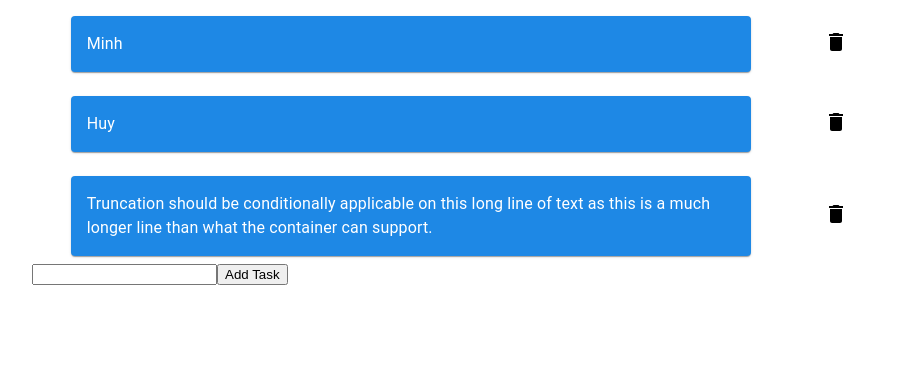
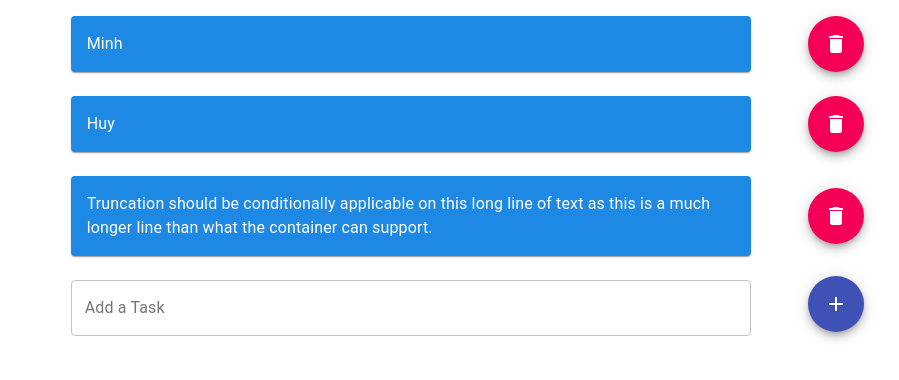
Before and after one commit to minh-nguyen-97/react-todo-app, a React (Create React App) app: page / in a window 1280 px wide. Shown: the top 380 px of the page, without its empty margins (152-1051 px from the left). Built offline with nearby package versions, Linux system fonts and the light colour scheme.

Commit message:
Material UI for AddItem

```diff
--- a/package.json
+++ b/package.json
@@ -6,6 +6,7 @@
     "@material-ui/core": "^4.4.2",
     "@material-ui/icons": "^4.4.1",
     "@material-ui/system": "^4.3.3",
+    "prop-types": "^15.7.2",
     "react": "^16.9.0",
     "react-dom": "^16.9.0",
     "react-scripts": "3.1.1",
--- a/src/components/AddItem.js
+++ b/src/components/AddItem.js
@@ -1,6 +1,21 @@
 import React from 'react'
+import { TextField, withStyles, Grid, Typography } from '@material-ui/core';
+import PropTypes from 'prop-types';
+import Fab from '@material-ui/core/Fab';
+import AddIcon from '@material-ui/icons/Add';
 
-export default class AddItem extends React.Component {
+const styles = theme => ({
+  root: {
+  },
+  textField: {
+    width: '100%'
+  },
+  icon: {
+    textAlign: "center"
+  },
+});
+
+class AddItem extends React.Component {
 
   state = {
     error: undefined
@@ -8,8 +23,6 @@ export default class AddItem extends React.Component {
 
   hanldeAddItem = (e) => {
     e.preventDefault();
-
-    console.log(e.target.elements.newItem.value)
 
     const newItem = e.target.elements.newItem.value.trim();
     const error = this.props.addItem(newItem);
@@ -22,14 +35,48 @@ export default class AddItem extends React.Component {
   }
 
   render() {
+    const { classes } = this.props;
     return (
-      <div>
+      <div className={classes.root}>
         <form onSubmit={this.hanldeAddItem}>
-          <input type="text" name="newItem" />
-          <button>Add Task</button>
+          <Grid
+            container
+            wrap="nowrap"
+            spacing={2}
+            alignItems="center"
+            justify="center"
+          >
+            <Grid item xs={9}>
+              <TextField
+                label="Add a Task"
+                className={classes.textField}
+                name="newItem"
+                margin="normal"
+                variant="outlined"
+              />
+              {
+                !!this.state.error
+                &&
+                <Typography color="secondary">
+                  {this.state.error}
+                </Typography>
+              }
+            </Grid>
+            <Grid item xs={2} className={classes.icon}>
+              <Fab color="primary" type="submit">
+                <AddIcon />
+              </Fab>
+            </Grid>
+          </Grid>
+
         </form>
-        {!!this.state.error && this.state.error}
       </div>
     )
   }
 }
+
+AddItem.propTypes = {
+  classes: PropTypes.object.isRequired
+}
+
+export default withStyles(styles)(AddItem);
--- a/src/components/TodoItems.js
+++ b/src/components/TodoItems.js
@@ -1,21 +1,13 @@
 import React from 'react';
-import { Box, Typography, Grid, Paper} from '@material-ui/core';
+import { Typography, Grid, Paper, Fab} from '@material-ui/core';
 import DeleteIcon from '@material-ui/icons/Delete';
 import { makeStyles } from '@material-ui/core';
-import { blue, red, lime } from '@material-ui/core/colors';
-import { maxWidth } from '@material-ui/system';
-import { white } from 'ansi-colors';
+import { blue } from '@material-ui/core/colors';
 
 const useStyle = makeStyles( theme => ({
   root: {
     flexGrow: 1,
     overflow: 'hidden',
-  },
-  iconHover: {
-    '&:hover': {
-      color: red[800],
-      cursor: 'pointer'
-    },
   },
   icons: {
     textAlign: "center"
@@ -51,14 +43,14 @@ export default function TodoItems(props) {
                   </Paper>
                 </Grid>
                 <Grid item xs={2} className={classes.icons}>
-                  <DeleteIcon
-                    className={classes.iconHover}
-                    onClick={(e) => {
-                      props.removeItem(item)
-                    }}
-                  >
-                    Remove
-                  </DeleteIcon>
+                  <Fab color="secondary">
+                    <DeleteIcon
+                      className={classes.iconHover}
+                      onClick={(e) => {
+                        props.removeItem(item)
+                      }}
+                    />
+                  </Fab>
                 </Grid>
               </Grid>
             )
```
